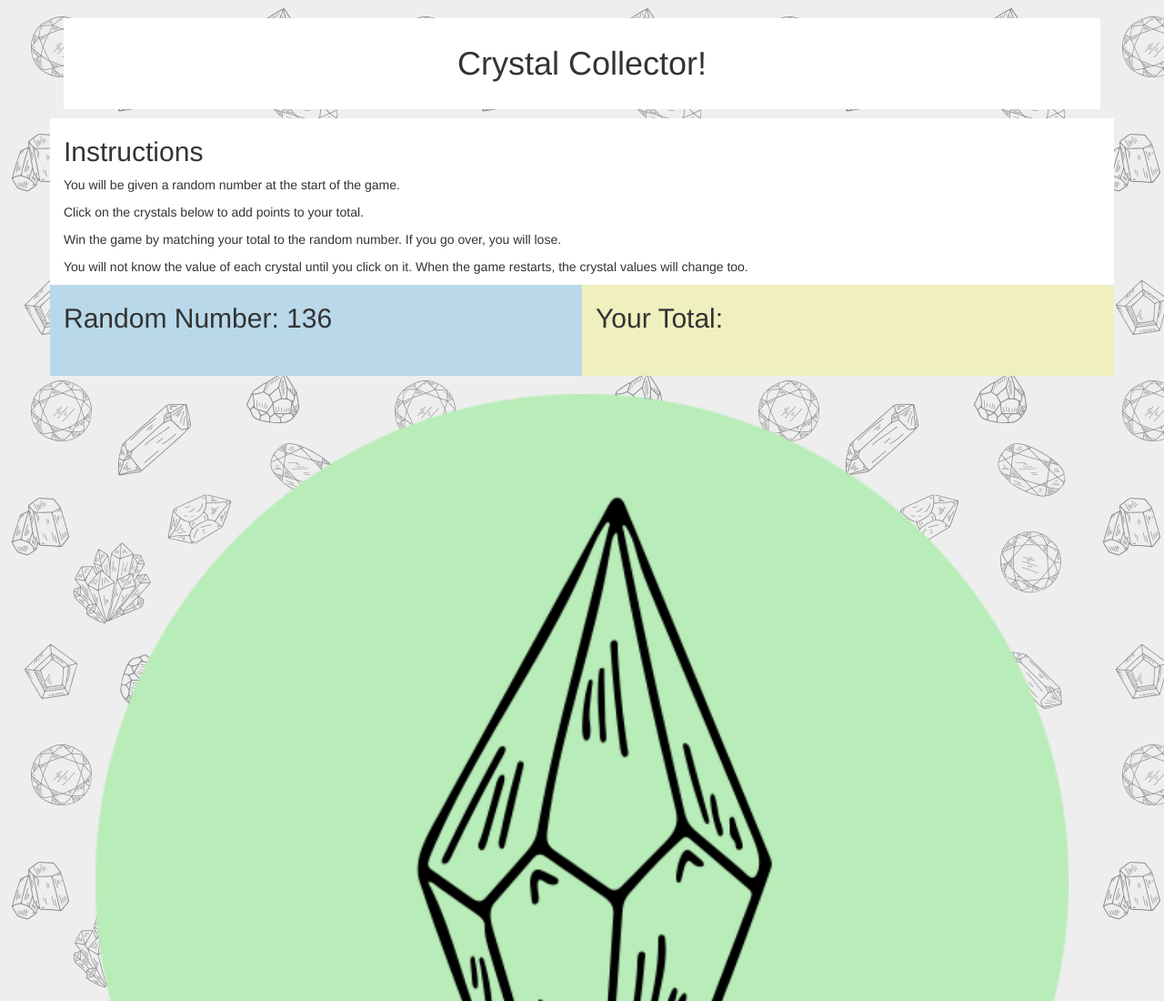
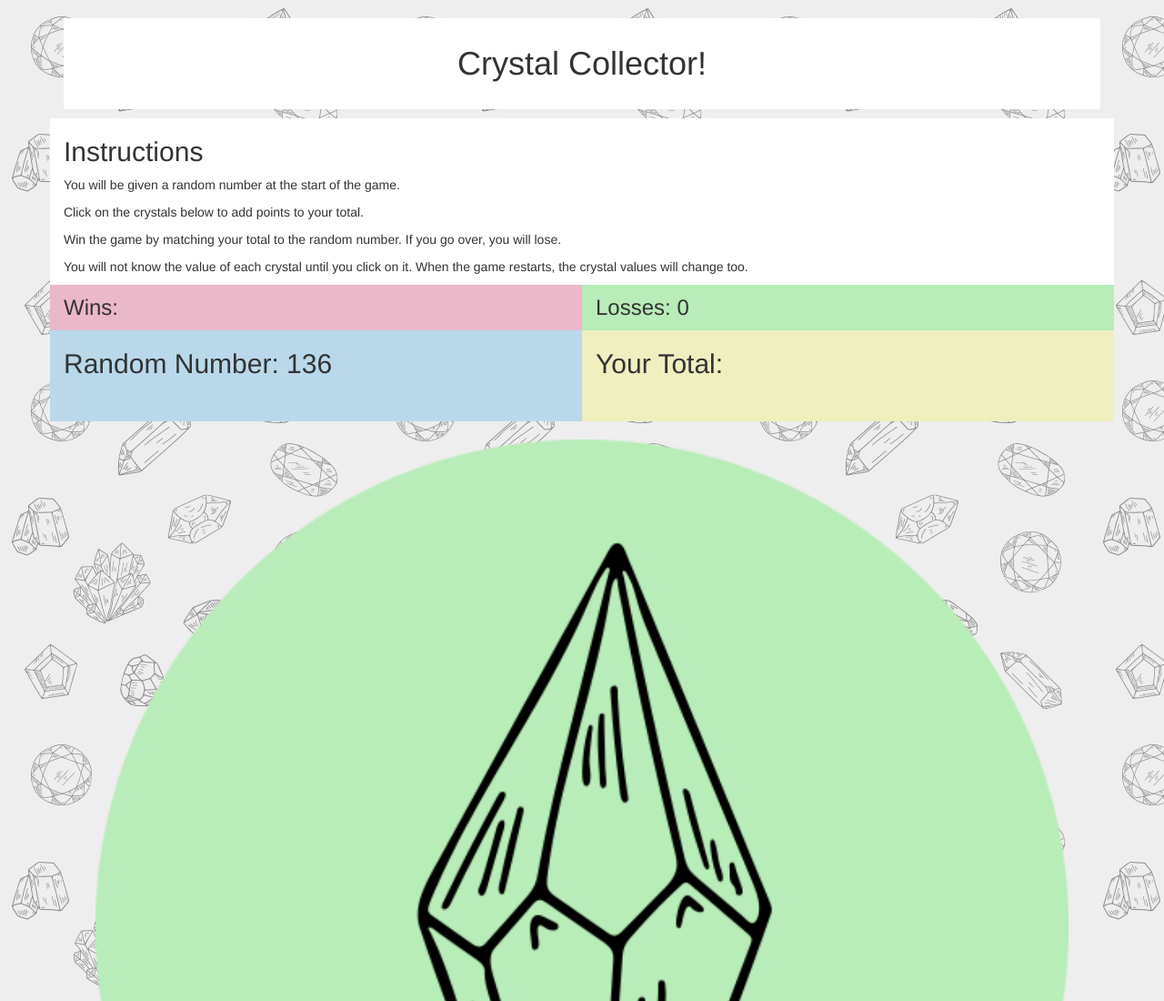
Before and after one commit to sdr2017/week-4-game, a plain HTML site: page index.html in a window 1280 px wide. Shown: the top 1100 px of the page at 91% size. Drawn offline with nearby package versions, Linux system fonts and the light colour scheme.

Commit message:
adding wins/losses to css

```diff
--- a/assets/css/style.css
+++ b/assets/css/style.css
@@ -2,6 +2,10 @@ h1 {
 	text-align: center;
 	background: #ffffff;
 	line-height: 100px;
+}
+
+h3 {
+	line-height: 10px;
 }
 
 #instructions {
@@ -9,12 +13,22 @@ h1 {
 	background: #fff;
 }
 
-#randomNumber {
+#winBox {
+	height: 50px;
+	background: #eab8c9;
+}
+
+#loseBox {
+	height: 50px;
+	background: #b8ecb8;
+}
+
+#randomBox {
 	height: 100px;
 	background: #b9d9ea;
 }
 
-#yourNumber {
+#yourBox {
 	height: 100px;
 	background: #efefbf;
 }
--- a/assets/javascript/game.js
+++ b/assets/javascript/game.js
@@ -21,7 +21,8 @@
 window.onload = function() {
 
 	var wins;
-	var losses;
+	var losses = 0;
+		$("#losses").html("Losses: " + losses);
 
 	var points = 0;
 
@@ -58,11 +59,20 @@ window.onload = function() {
 		}*/
 
 	$(".crystal").on("click", function() {
+		//grabbing the value of the crystal clicked from HTML
 		var value = $(this).attr('value');
+		//converting that value from a string to an integer
 		valueNumber = parseInt(value);
 		console.log(valueNumber);
+		//adding the integer to the points total
 		points += valueNumber;
+		//displaying the total in the dom
 		$("#displayPoints").html("Your Total: " + (points));
+
+			if (points > randomNumber) {
+				losses ++;
+
+				}
 	});
 
 
--- a/index.html
+++ b/index.html
@@ -36,10 +36,19 @@
 		</div>
 
 		<div class="row">
-			<div id="randomNumber" class="col-xs-6 col-sm-6 col-md-6 col-lg-6">
+			<div id="winBox" class="col-xs-6 col-sm-6 col-md-6 col-lg-6">
+			<h3 id="wins">Wins:</h3>
+			</div>
+			<div id="loseBox" class="col-xs-6 col-sm-6 col-md-6 col-lg-6">
+			<h3 id="losses">Losses:</h3>
+			</div>
+		</div>
+
+		<div class="row">
+			<div id="randomBox" class="col-xs-6 col-sm-6 col-md-6 col-lg-6">
 			<h2 id="displayNumber">Random Number:</h2>
 			</div>
-			<div id="yourNumber" class="col-xs-6 col-sm-6 col-md-6 col-lg-6">
+			<div id="yourBox" class="col-xs-6 col-sm-6 col-md-6 col-lg-6">
 			<h2 id="displayPoints">Your Total:</h2>
 			</div>
 		</div>
```
